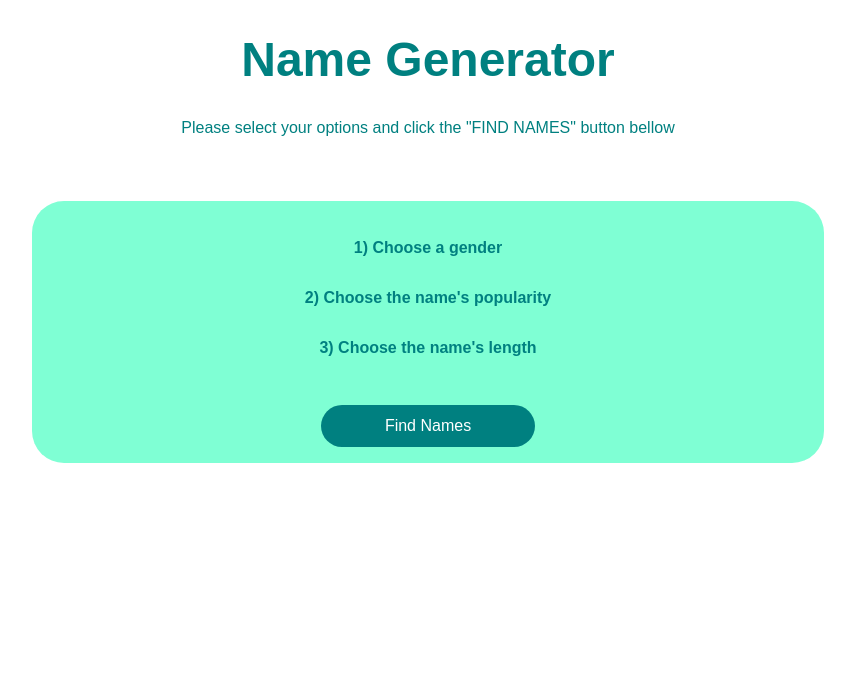
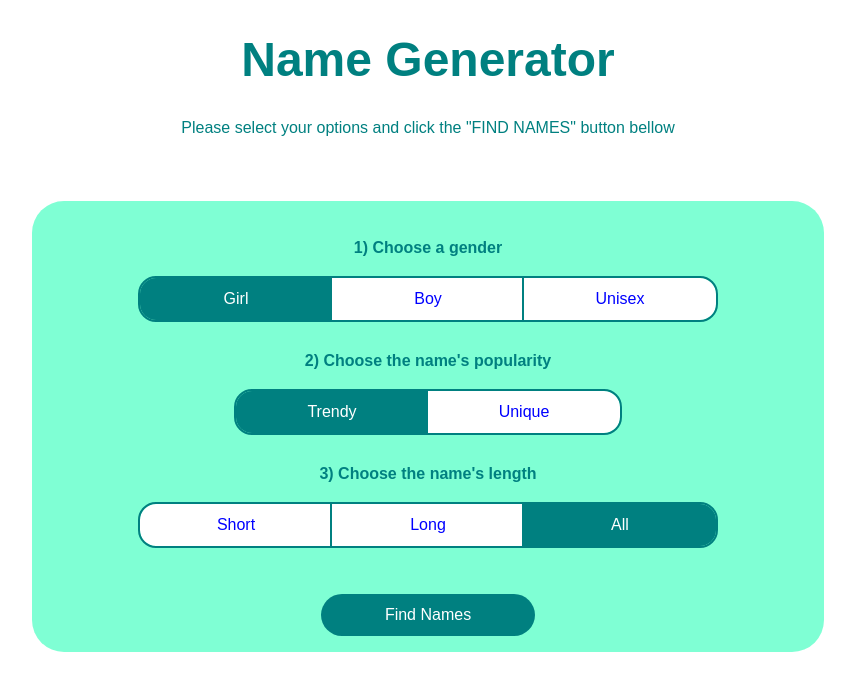
Before and after one commit to Ikanant/nuxt-training-name-generator, a Nuxt app: page / in a window 1280 px wide. Shown: the top 690 px of the page, without its empty margins (212-1067 px from the left). Built offline with nearby package versions, Linux system fonts and the light colour scheme.

Commit message:
Finish up setting up the Option component. It is now being re-used across the app

```diff
--- a/app.vue
+++ b/app.vue
@@ -99,35 +99,6 @@ h1 {
   position: relative;
 }
 
-.option-container {
-  margin-bottom: 2rem;
-}
-
-.option {
-  background-color: white;
-  outline: 0.15rem solid teal;
-  border: none;
-  padding: 0.75rem;
-  width: 12rem;
-  font-size: 1rem;
-  color: blue;
-  cursor: pointer;
-  font-weight: 200;
-}
-
-.option-left {
-  border-radius: 1rem 0 0 1rem;
-}
-
-.option-right {
-  border-radius: 0 1rem 1rem 0;
-}
-
-.option-active {
-  background-color: teal;
-  color: white;
-}
-
 .primary {
   background-color: teal;
   color: white;
@@ -138,6 +109,7 @@ h1 {
   margin-top: 1rem;
   cursor: pointer;
 }
+
 .card-container {
   display: flex;
   margin-top: 3rem;
--- a/components/Option.vue
+++ b/components/Option.vue
@@ -1,46 +1,81 @@
 <template>
   <div class="option-container">
-    <h4>{{ option.title }} </h4>
-    <!-- <div class="options-buttons">
-      <button
-        class="option option-left"
-        :class="options.gender === Gender.BOY && 'option-active'"
-        @click="options.gender = Gender.BOY"
-      >
-        Boy
-      </button>
+    <h4>{{ option.title }}</h4>
+    <div class="options-buttons">
       <button
         class="option"
-        :class="options.gender === Gender.UNISEX && 'option-active'"
-        @click="options.gender = Gender.UNISEX"
+        v-for="(button, index) in option.buttons"
+        :key="button"
+        :class="computeButtonClasses(button, index)"
+        @click="options[option.category] = button"
       >
-        Unisex
+        {{ button }}
       </button>
-      <button
-        class="option option-right"
-        :class="options.gender === Gender.GIRL && 'option-active'"
-        @click="options.gender = Gender.GIRL"
-      >
-        Girl
-      </button>
-    </div> -->
+    </div>
   </div>
 </template>
 
 <script setup lang="ts">
-import { Gender, Popularity, Length } from "@/data"
+import { Gender, Popularity, Length } from "@/data";
 interface OptionProps {
   option: {
-            title:string;
+    title: string;
     category: string;
     buttons: Gender[] | Popularity[] | Length[];
-        },
+  };
   options: {
     gender: Gender;
     popularity: Popularity;
     length: Length;
-        }
+  };
 }
 
 const props = defineProps<OptionProps>();
+
+const computeButtonClasses = (button, index) => {
+    const classNames:string[] = [];
+    if (props.options[props.option.category] === button) {
+        classNames.push("option-active");
+    }
+
+    if (index == 0) {
+        classNames.push("option-left");
+    }
+    else if (index === props.option.buttons.length-1) {
+        classNames.push("option-right");
+    }
+
+    return classNames.join(" ");
+}
 </script>
+
+<style scoped>
+.option-container {
+  margin-bottom: 2rem;
+}
+
+.option {
+  background-color: white;
+  outline: 0.15rem solid teal;
+  border: none;
+  padding: 0.75rem;
+  width: 12rem;
+  font-size: 1rem;
+  color: blue;
+  cursor: pointer;
+  font-weight: 200;
+}
+
+.option-left {
+  border-radius: 1rem 0 0 1rem;
+}
+
+.option-right {
+  border-radius: 0 1rem 1rem 0;
+}
+
+.option-active {
+  background-color: teal;
+  color: white;
+}
+</style>
```
Lines whose indentation alone changed are shown as unchanged.
